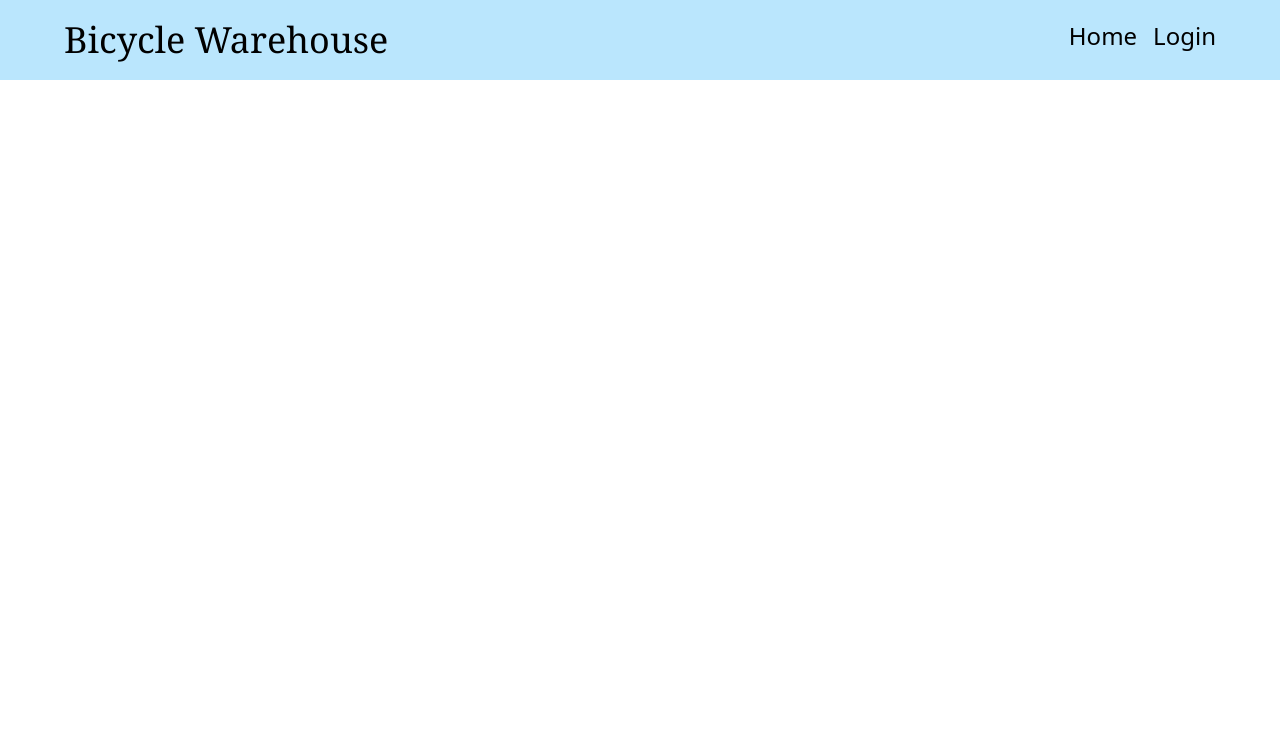
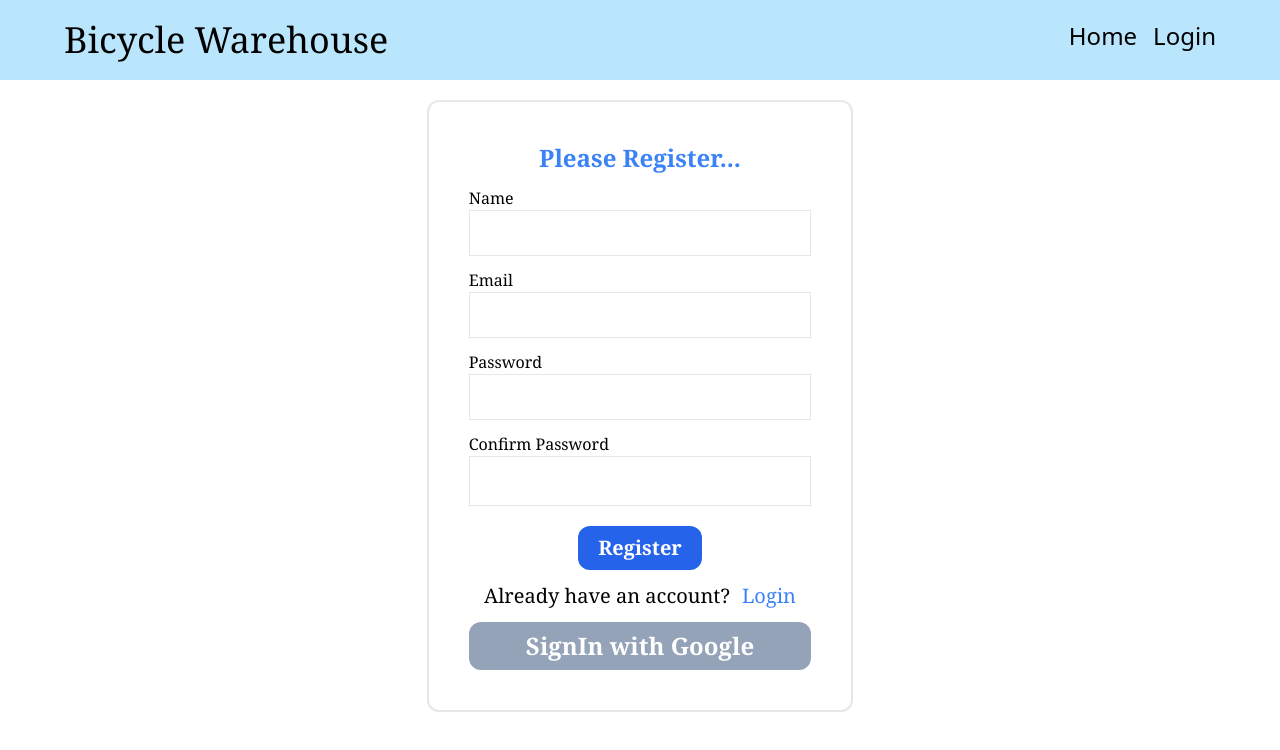
Before and after one commit to kausarahamed/assignment-11-clint, a React (Create React App) app: page /register in a window 1280 px wide. Shown: the top 750 px of the page. Built offline with nearby package versions, Linux system fonts and the light colour scheme; no server answers.

Commit message:
login done

```diff
--- a/package.json
+++ b/package.json
@@ -9,8 +9,10 @@
     "firebase": "^9.7.0",
     "react": "^18.1.0",
     "react-dom": "^18.1.0",
+    "react-firebase-hooks": "^5.0.3",
     "react-router-dom": "^6.3.0",
     "react-scripts": "5.0.1",
+    "react-toastify": "^8.2.0",
     "web-vitals": "^2.1.4"
   },
   "scripts": {
--- a/src/App.js
+++ b/src/App.js
@@ -1,5 +1,7 @@
 import { Route, Routes } from "react-router-dom";
 import "./App.css";
+import Login from "./components/Auth/Login/Login";
+import Register from "./components/Auth/Login/Register";
 import Header from "./components/Header/Header";
 import Home from "./components/Home/Home";
 
@@ -9,6 +11,8 @@ function App() {
       <Header></Header>
       <Routes>
         <Route path="/" element={<Home></Home>}></Route>
+        <Route path="/login" element={<Login></Login>}></Route>
+        <Route path="/register" element={<Register></Register>}></Route>
       </Routes>
     </div>
   );
--- /dev/null
+++ b/src/components/Auth/Login/Login.js
@@ -0,0 +1,121 @@
+import React, { useState } from "react";
+import {
+  useSendPasswordResetEmail,
+  useSignInWithEmailAndPassword,
+  useSignInWithGoogle,
+} from "react-firebase-hooks/auth";
+import { Link, useLocation, useNavigate } from "react-router-dom";
+import { toast, ToastContainer } from "react-toastify";
+import "react-toastify/dist/ReactToastify.css";
+import auth from "./../../firebase.init";
+
+const Login = () => {
+  const [email, setEmail] = useState("");
+  const [password, setPassword] = useState("");
+  const navigate = useNavigate();
+  const location = useLocation();
+  const from = location?.state?.from?.pathname || "/";
+  const [signInWithGoogle, userOne] = useSignInWithGoogle(auth);
+
+  const [signInWithEmailAndPassword, user, loading, error] =
+    useSignInWithEmailAndPassword(auth);
+
+  const [sendPasswordResetEmail, sending, ResetPassError] =
+    useSendPasswordResetEmail(auth);
+
+  const handleEmail = (e) => {
+    setEmail(e.target.value);
+  };
+  const handlePassword = (e) => {
+    setPassword(e.target.value);
+  };
+
+  const handleSubmit = async (e) => {
+    e.preventDefault();
+    await signInWithEmailAndPassword(email, password);
+  };
+
+  const handleResetPassword = () => {
+    sendPasswordResetEmail(email);
+    toast("Email Send");
+  };
+
+  if (user || userOne) {
+    navigate(from, { replace: true });
+  }
+
+  return (
+    <div className=" w-11/12 md:w-1/3 mx-auto border-2 my-5 p-10 rounded-xl font-serif">
+      <form onSubmit={handleSubmit}>
+        <h1 className="text-2xl font-bold text-center text-blue-500">
+          Please Login...
+        </h1>
+        <div className="my-3">
+          <label className="block" htmlFor="email">
+            Email
+          </label>
+          <input
+            onBlur={handleEmail}
+            className="btn text-xl p-2 border w-full"
+            type="email"
+            name="email"
+            required
+          />
+        </div>
+        <div className="my-3">
+          <label className="block" htmlFor="password">
+            Password
+          </label>
+          <input
+            onBlur={handlePassword}
+            className="btn text-2xl border w-full p-2"
+            type="password"
+            name="password"
+            required
+          />
+        </div>
+
+        {(loading || sending) && <p>Loading</p>}
+
+        {(error || ResetPassError) && (
+          <p className="text-red-600">
+            Error: {error?.message} {ResetPassError?.message}
+          </p>
+        )}
+
+        <div className="flex justify-center my-3">
+          <input
+            className="bg-blue-600 text-xl font-bold px-5 py-2 text-white rounded-xl mt-2"
+            type="submit"
+            value="Login"
+          />
+        </div>
+      </form>
+
+      <p className="text-xl text-center">
+        First time?
+        <Link
+          className="text-blue-500 hover:text-orange-600 ml-3"
+          to="/register"
+        >
+          Create account
+        </Link>
+      </p>
+      <p className="text-xl text-center mt-3">
+        forget password?
+        <span
+          onClick={handleResetPassword}
+          className="text-blue-500 hover:text-orange-600 ml-3 cursor-pointer"
+        >
+          reset password
+        </span>
+      </p>
+      <div className="text-2xl text-center mt-3 bg-slate-400 hover:bg-slate-500  font-bold px-5 py-2 text-white rounded-xl ">
+        <button onClick={() => signInWithGoogle()}>SignIn with Google</button>
+      </div>
+      <ToastContainer />
+    </div>
+  );
+};
+
+export default Login;
--- /dev/null
+++ b/src/components/Auth/Login/Register.js
@@ -0,0 +1,132 @@
+import React, { useState } from "react";
+import {
+  useCreateUserWithEmailAndPassword,
+  useSignInWithGoogle,
+  useUpdateProfile,
+} from "react-firebase-hooks/auth";
+import { Link, useNavigate } from "react-router-dom";
+import auth from "../../firebase.init";
+
+const Register = () => {
+  const [name, setName] = useState("");
+  const [email, setEmail] = useState("");
+  const [password, setPassword] = useState("");
+  const [confirmPassword, setConfirmPassword] = useState("");
+  const [signInWithGoogle, userOne] = useSignInWithGoogle(auth);
+
+  const navigate = useNavigate();
+
+  const [createUserWithEmailAndPassword, user, loading, error] =
+    useCreateUserWithEmailAndPassword(auth, { sendEmailVerification: true });
+
+  const [updateProfile, updating, updateError] = useUpdateProfile(auth);
+
+  const handleName = (e) => {
+    setName(e.target.value);
+  };
+  const handleEmail = (e) => {
+    setEmail(e.target.value);
+  };
+  const handlePassword = (e) => {
+    setPassword(e.target.value);
+  };
+  const handleConfirmPassword = (e) => {
+    setConfirmPassword(e.target.value);
+  };
+
+  const handleSubmit = async (e) => {
+    e.preventDefault();
+    if (password !== confirmPassword) {
+      console.log(" password mich match");
+      return;
+    }
+    await createUserWithEmailAndPassword(email, password);
+    await updateProfile({ displayName: name });
+  };
+  if (user || userOne) {
+    console.log("login success", { id: "login" });
+    navigate("/");
+  }
+
+  return (
+    <div className="login w-11/12  md:w-1/3 mx-auto border-2 my-5 p-10 rounded-xl font-serif">
+      <form onSubmit={handleSubmit}>
+        <h1 className="text-2xl font-bold text-center text-blue-500">
+          Please Register...
+        </h1>
+        <div className="my-3">
+          <label className="block" htmlFor="name">
+            Name
+          </label>
+          <input
+            onBlur={handleName}
+            className=" btn text-xl border w-full p-2"
+            type="text"
+            name="name"
+            id=""
+          />
+        </div>
+        <div className="my-3">
+          <label className="block" htmlFor="email">
+            Email
+          </label>
+          <input
+            onBlur={handleEmail}
+            className="btn text-xl border w-full p-2"
+            type="email"
+            name="email"
+            required
+          />
+        </div>
+        <div className="my-3">
+          <label className="block" htmlFor="password">
+            Password
+          </label>
+          <input
+            onBlur={handlePassword}
+            className="border w-full btn text-xl p-2"
+            type="password"
+            name="password"
+            required
+          />
+        </div>
+        <div className="my-3">
+          <label className="block" htmlFor="Confirm password">
+            Confirm Password
+          </label>
+          <input
+            onBlur={handleConfirmPassword}
+            className="border w-full btn text-2xl p-2"
+            type="password"
+            name="confirm password"
+            required
+          />
+        </div>
+        {(loading || updating) && <p>Loading</p>}
+        {(error || updateError) && (
+          <p className="text-red-600">
+            {error.message} {updateError.message}
+          </p>
+        )}
+        <div className="flex justify-center my-3">
+          <input
+            className="bg-blue-600 text-xl font-bold px-5 py-2 text-white rounded-xl mt-2"
+            type="submit"
+            value="Register"
+          />
+        </div>
+      </form>
+      <p className="text-xl text-center">
+        Already have an account?
+        <Link className="text-blue-500 hover:text-orange-600 ml-3" to="/login">
+          Login
+        </Link>
+      </p>
+      <div className="text-2xl text-center mt-3 bg-slate-400 hover:bg-slate-500  font-bold px-5 py-2 text-white rounded-xl ">
+        <button onClick={() => signInWithGoogle()}>SignIn with Google</button>
+      </div>
+    </div>
+  );
+};
+
+export default Register;
--- /dev/null
+++ b/src/components/Auth/RequierAuth/RequierAuth.js
@@ -0,0 +1,19 @@
+import React from "react";
+import { useAuthState } from "react-firebase-hooks/auth";
+import { Navigate, useLocation } from "react-router-dom";
+import auth from "../../firebase.init";
+
+const RequierAuth = ({ children }) => {
+  const [user, loading] = useAuthState(auth);
+  const location = useLocation();
+  if (loading) {
+    return <p>Loading.....</p>;
+  }
+  if (user) {
+    return children;
+  } else {
+    return <Navigate to="/login" state={{ from: location }} replace />;
+  }
+};
+
+export default RequierAuth;
--- a/src/components/Header/Header.js
+++ b/src/components/Header/Header.js
@@ -1,7 +1,11 @@
+import { signOut } from "firebase/auth";
 import React from "react";
+import { useAuthState } from "react-firebase-hooks/auth";
 import { Link } from "react-router-dom";
+import auth from "../firebase.init";
 
 const Header = () => {
+  const [user] = useAuthState(auth);
   return (
     <div className="text-2xl bg-sky-200 h-20 p-5 flex justify-between px-16">
       <div>
@@ -13,7 +17,12 @@ const Header = () => {
         <Link className="mr-4" to="/">
           Home
         </Link>
-        <Link to="/login">Login</Link>
+
+        {user ? (
+          <button onClick={() => signOut(auth)}>Log out</button>
+        ) : (
+          <Link to="/login">Login</Link>
+        )}
       </nav>
     </div>
   );
```
Also changed, not shown: 1 other file (tests, documents, lock files or other folders).
